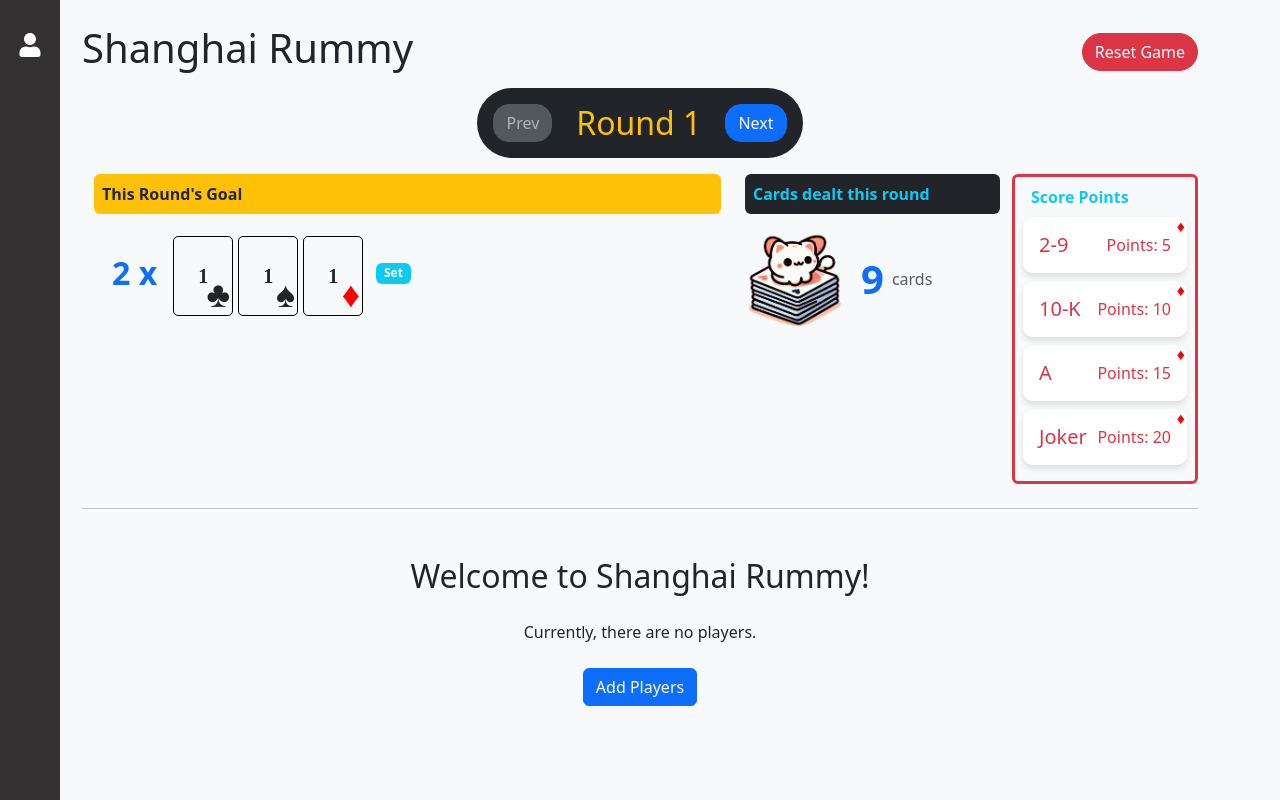
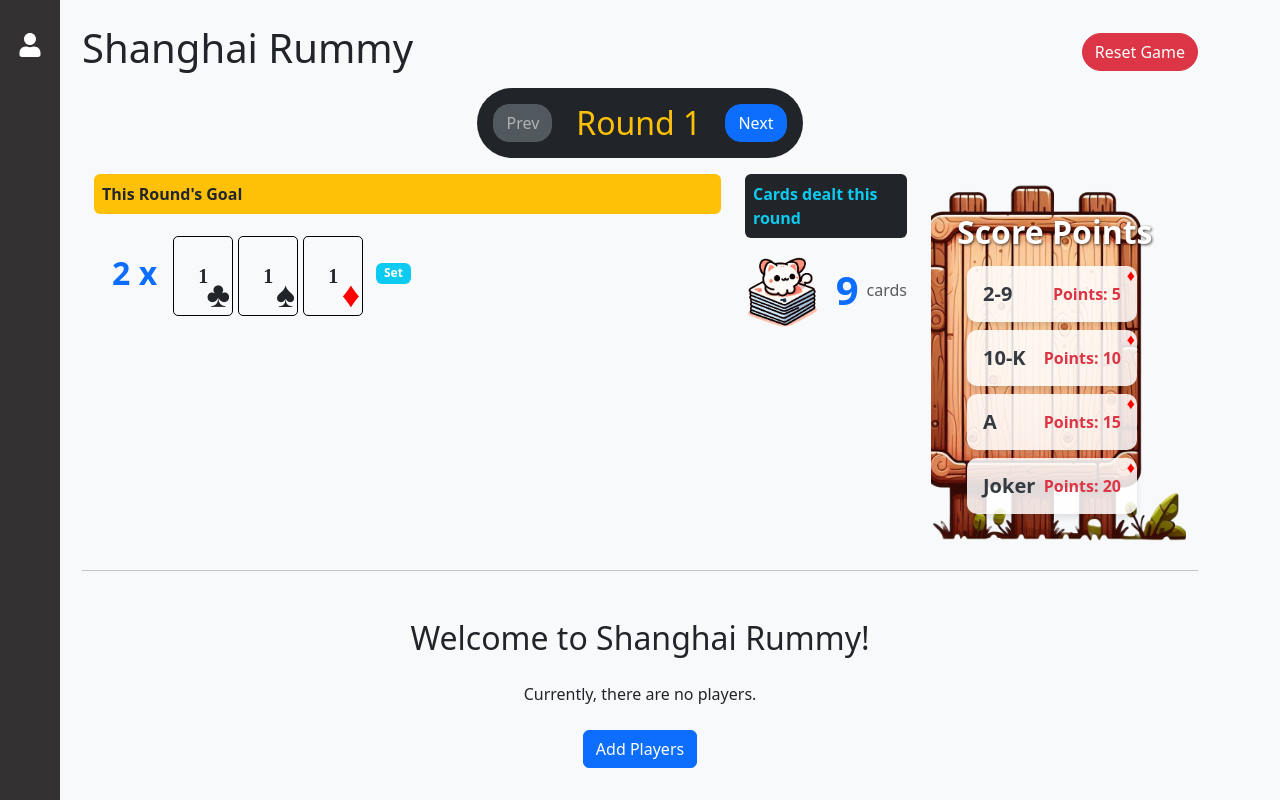
Before and after one commit to zakki-miilo/shanghai-rummy, a React (Vite) app: page / in a window 1280 px wide. Built offline with nearby package versions, Linux system fonts and the light colour scheme.

Commit message:
added scoreboard bg

```diff
--- a/src/components/PlayerCard.tsx
+++ b/src/components/PlayerCard.tsx
@@ -84,9 +84,15 @@ const PlayerCard: React.FC<PlayerCardProps> = ({
         isWinner
           ? {
               overflow: "visible",
-              border: "3px solid #ffc107",
-              boxShadow: "0 0 15px rgba(255, 193, 7, 0.7)",
+              border: "3px solid #ffc107 !important",
+              boxShadow: "0 0 15px rgba(255, 193, 7, 0.7) !important",
               animation: "pulse-gold 2s infinite",
+            }
+          : isLoser && currentRound > 0
+          ? {
+              border: "none !important",
+              boxShadow: "0 0 0 5px #dc3545, 0 0 15px rgba(220, 53, 69, 0.4)",
+              animation: "pulse-red 2s infinite",
             }
           : {}
       }
--- a/src/components/RoundInfo.tsx
+++ b/src/components/RoundInfo.tsx
@@ -127,7 +127,7 @@ const RoundInfo: React.FC<RoundInfoProps> = ({ roundGoal, cardsDealt }) => {
     ];
 
     const scorePointCards = scorePoints.map(({ name, points }) => (
-      <div key={name} className="card bg-white text-danger mb-2 mt-2">
+      <div key={name} className="card score-card mb-2">
         <div className="card-body position-relative">
           <div className="d-flex justify-content-between align-items-center">
             <h5 className="card-title mb-0">{name}</h5>
@@ -140,7 +140,7 @@ const RoundInfo: React.FC<RoundInfoProps> = ({ roundGoal, cardsDealt }) => {
       </div>
     ));
 
-    return <div className="card-columns">{scorePointCards}</div>;
+    return <div className="score-points-container">{scorePointCards}</div>;
   };
 
   return (
@@ -178,7 +178,7 @@ const RoundInfo: React.FC<RoundInfoProps> = ({ roundGoal, cardsDealt }) => {
           </div>
 
           {/* Cards Dealt this turn */}
-          <div className="col-md-3">
+          <div className="col-md-2">
             <div className="d-flex flex-column">
               <b className="text-info bg-dark p-2 rounded-2">
                 Cards dealt this round
@@ -188,9 +188,11 @@ const RoundInfo: React.FC<RoundInfoProps> = ({ roundGoal, cardsDealt }) => {
               </OverlayTrigger>
             </div>
           </div>
-          <div className="col p-2 border border-3 border-danger rounded-2">
-            <b className="text-info p-2 mt-3 mb-5 ">Score Points</b>
-            <div>{renderScorePoints()}</div>
+          <div className="col-md-3">
+            <div className="score-board-container">
+              <b className="score-board-title">Score Points</b>
+              {renderScorePoints()}
+            </div>
           </div>
         </div>
       </div>
--- a/src/index.css
+++ b/src/index.css
@@ -375,3 +375,12 @@ body {
   box-shadow: 0 0 0 5px #dc3545, 0 0 15px rgba(220, 53, 69, 0.4);
   animation: pulse-red 2s infinite;
 }
+
+.card.winner-card,
+div.card.winner-card,
+.winner-card.card {
+  border: 3px solid #ffc107 !important;
+  box-shadow: 0 0 15px rgba(255, 193, 7, 0.7) !important;
+  animation: pulse-gold 2s infinite;
+  z-index: 1;
+}
--- a/src/styles/RoundInfo.css
+++ b/src/styles/RoundInfo.css
@@ -22,3 +22,56 @@
   font-size: 2.8em;
   margin-right: 4px;
 }
+
+/* Score board styling */
+.score-board-container {
+  background-image: url('/score_board.png');
+  background-size: cover;
+  background-position: center;
+  background-repeat: no-repeat;
+  padding: 1.5rem 1rem;
+  border-radius: 10px;
+  color: white;
+  height: 100%;
+  display: flex;
+  flex-direction: column;
+}
+
+.score-board-title {
+  text-align: left;
+
+  padding: 10px;
+  font-size: 2.0rem;
+  font-weight: bold;
+  color: #fffefe;
+  text-shadow: 1px 1px 3px rgba(0, 0, 0, 0.7);
+}
+
+.score-points-container {
+  display: flex;
+  flex-direction: column;
+  position: relative;
+  width: 100%;
+  height: 100%;
+}
+
+.score-card {
+  background-color: rgba(255, 255, 255, 0.85);
+  border: none;
+  margin-bottom: 0.75rem;
+  border-radius: 8px;
+  box-shadow: 0 2px 4px rgba(0, 0, 0, 0.2);
+  width: 170px; /* Reduced from 190px */
+  position: relative;
+  left: 20px; /* Add offset from the left edge */
+}
+
+.score-card .card-title {
+  color: #343a40;
+  font-weight: bold;
+}
+
+.score-card .text-right {
+  color: #dc3545;
+  font-weight: bold;
+}
```
Also changed, not shown: public/score_board.png (added).
